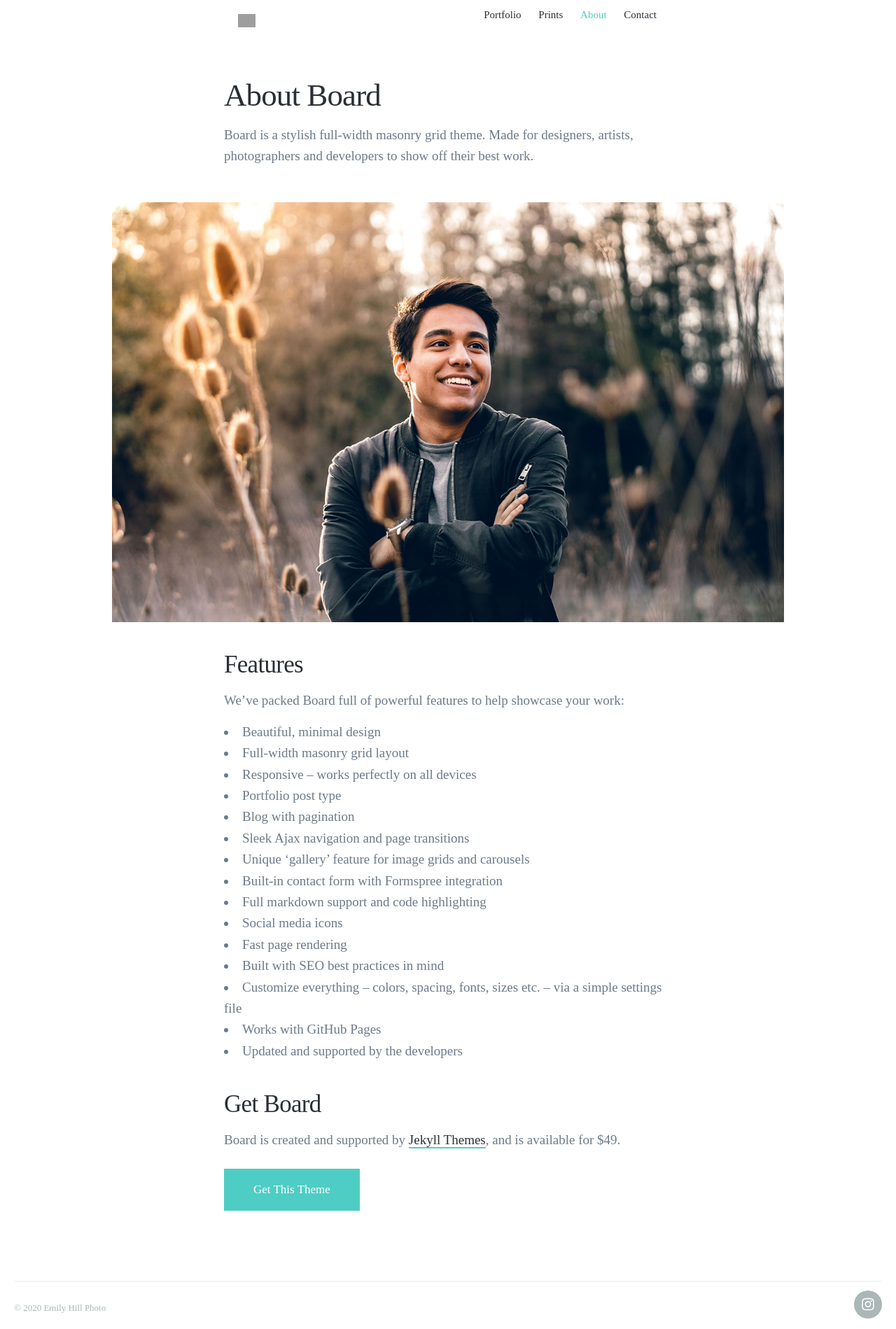
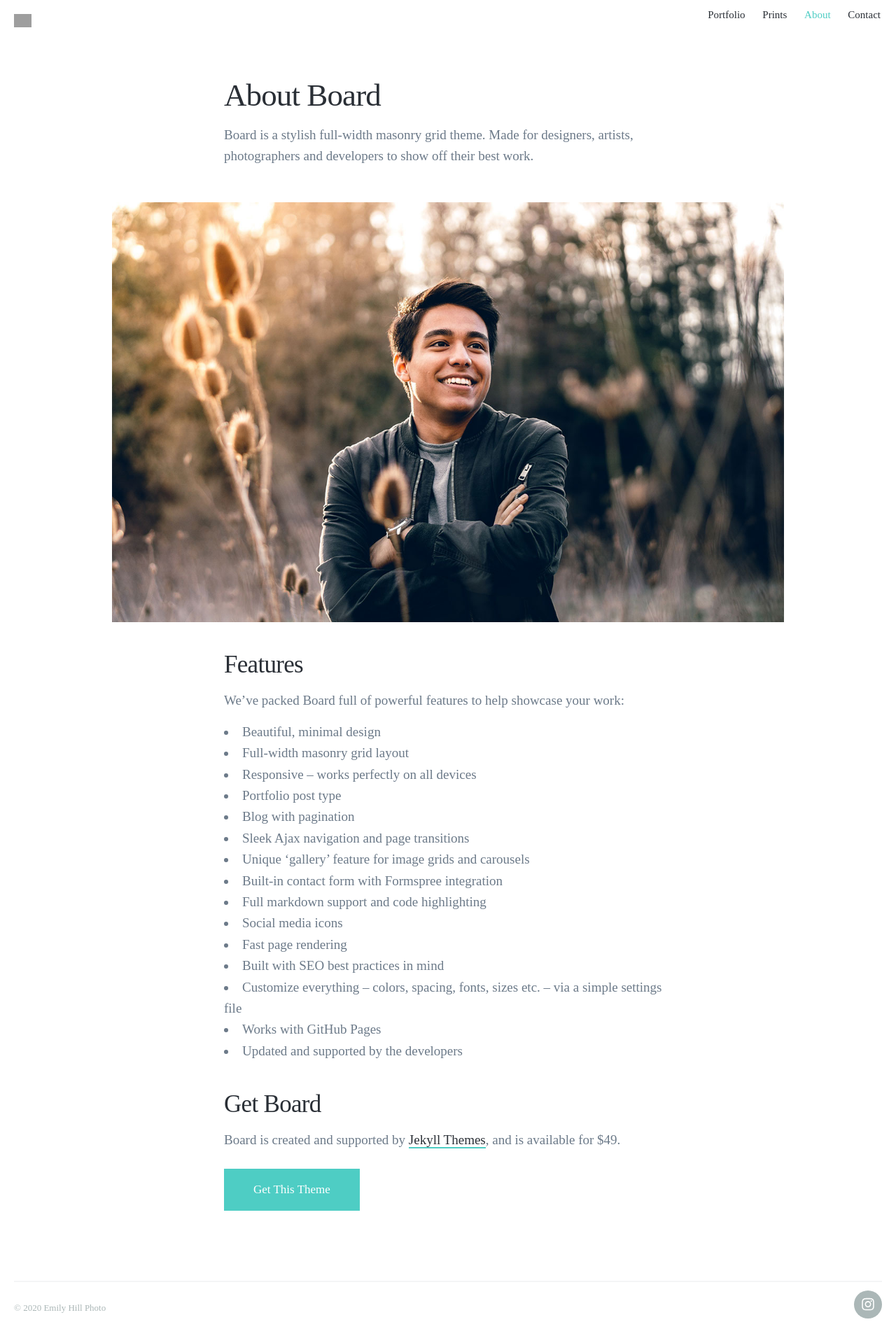
Before and after one commit to emily-hill/emily-hill.github.io, a Jekyll site: the page built from _pages/about.md, in a window 1280 px wide. Shown: the whole page at 70% size. Built offline with Jekyll 4.4.1, drawn with Linux system fonts in a browser that asks for light colours; nearby versions of some CDN libraries; some web fonts are replaced; grey boxes are pictures that could not be loaded.

Commit message:
Header changes

```diff
--- a/_sass/_includes/_header.scss
+++ b/_sass/_includes/_header.scss
@@ -12,7 +12,7 @@
 	padding: 20px 0;
 
 	.wrap {
-		max-width: 50%;
+		max-width: 100%;
 
 		@include mq(tabletp) {
 			padding: 0 20px;
@@ -98,7 +98,7 @@
 		position: absolute;
 		top: 8px;
 		left: 0;
-		width: 100%;
+		width: 50%;
 		height: 3px;
 		@include transition(all 0.1s);
 		background: $text-dark-color;
```
